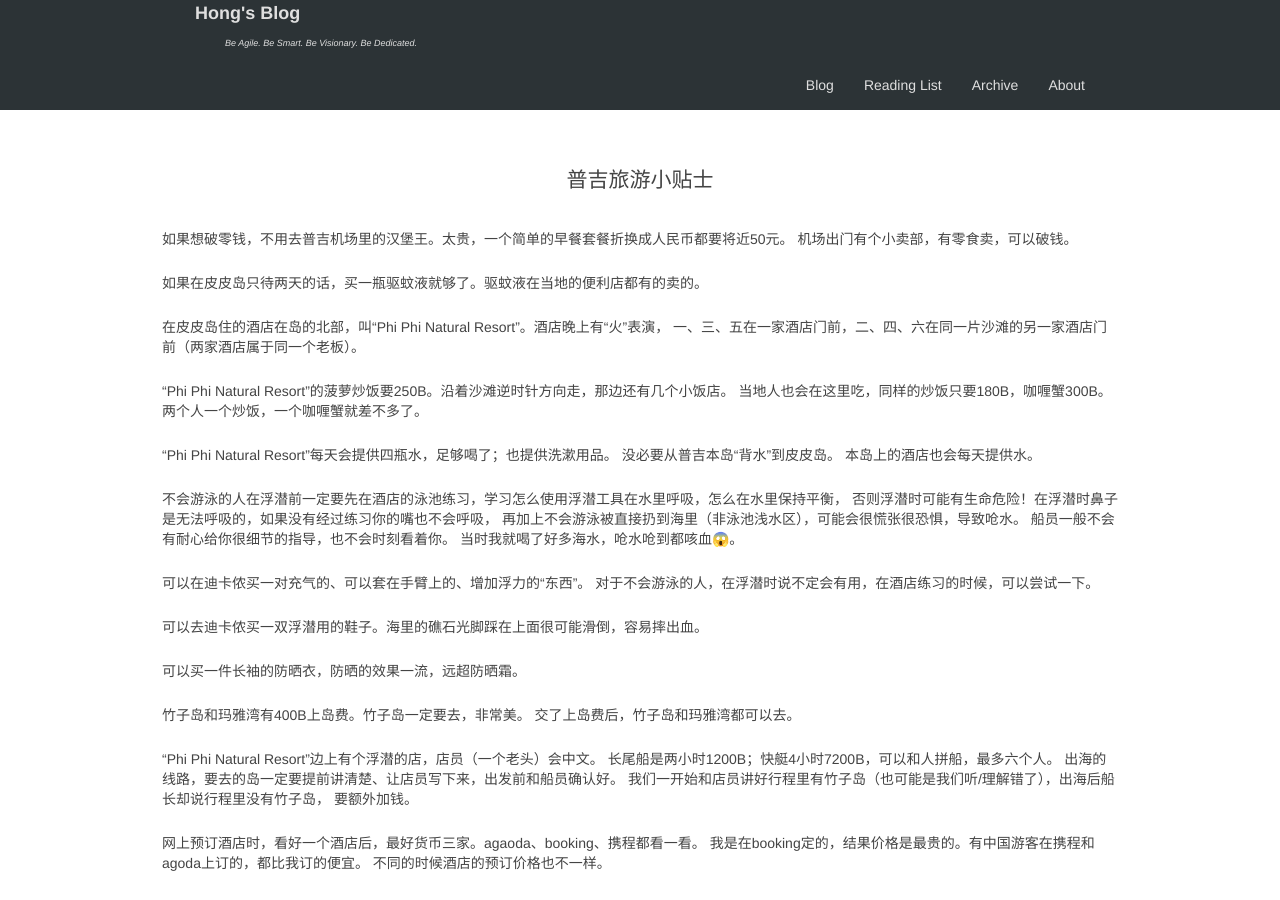
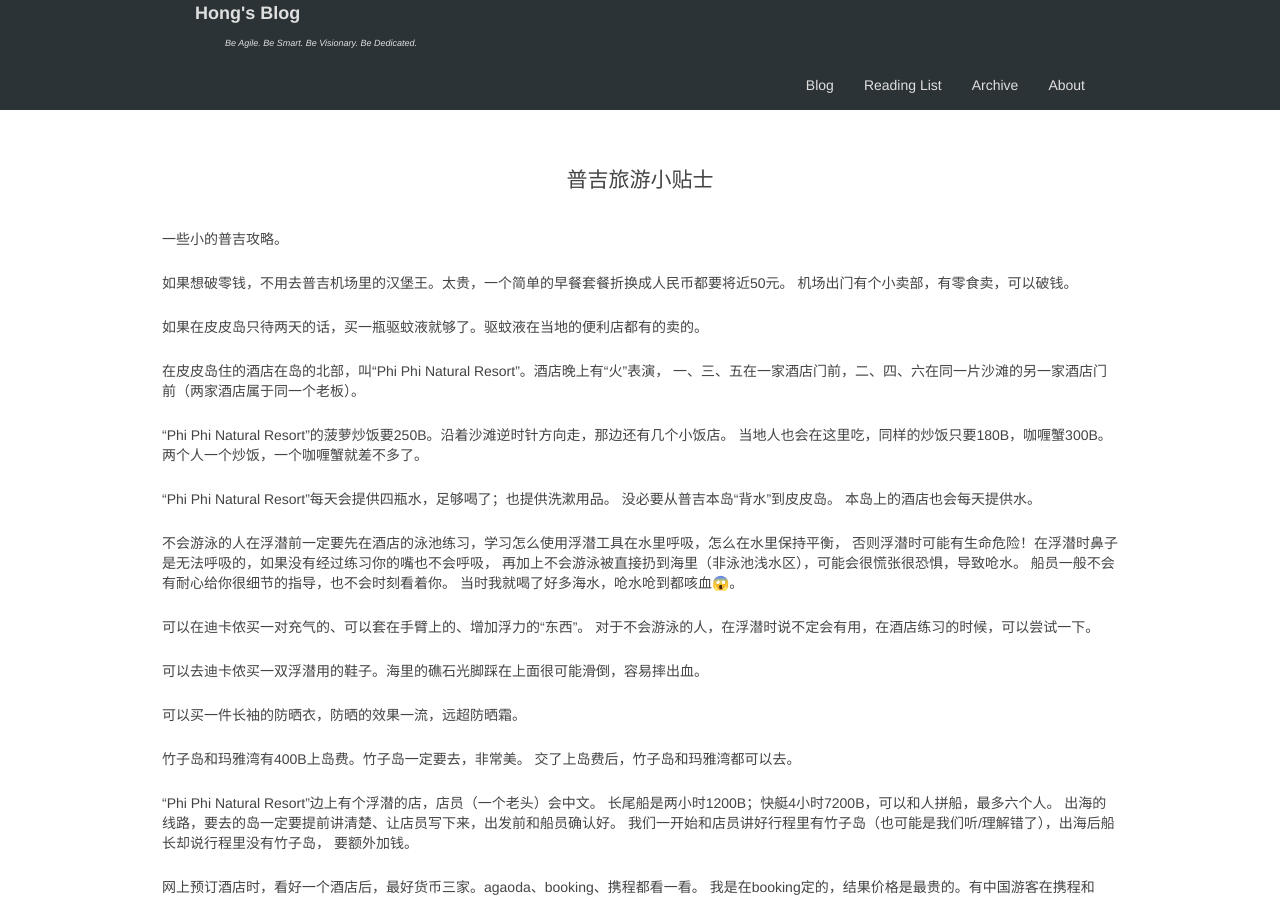
Before and after one commit to RockHong/rockhong.github.com, a Jekyll site: the page built from _posts/2015-11-25-phuket-travel-notes.md, in a window 1280 px wide and 900 px high. Built offline with Jekyll 4.4.1, drawn with Linux system fonts in a browser that asks for light colours; comment, search, counter and statistics services are not loaded.

Commit message:
refine post

```diff
--- a/_posts/2015-11-25-phuket-travel-notes.md
+++ b/_posts/2015-11-25-phuket-travel-notes.md
@@ -13,6 +13,8 @@ date: 2015-11-25 15:36:00
 image:
 image_desc:
 ---
+
+一些小的普吉攻略。
 
 如果想破零钱，不用去普吉机场里的汉堡王。太贵，一个简单的早餐套餐折换成人民币都要将近50元。
 机场出门有个小卖部，有零食卖，可以破钱。
```
